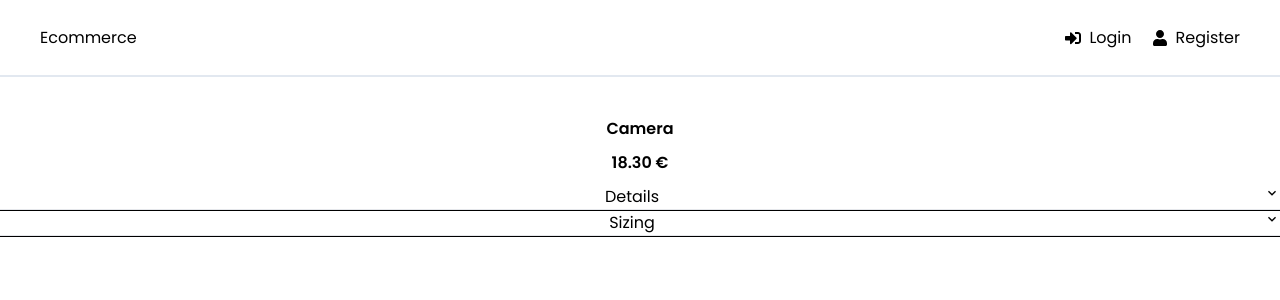
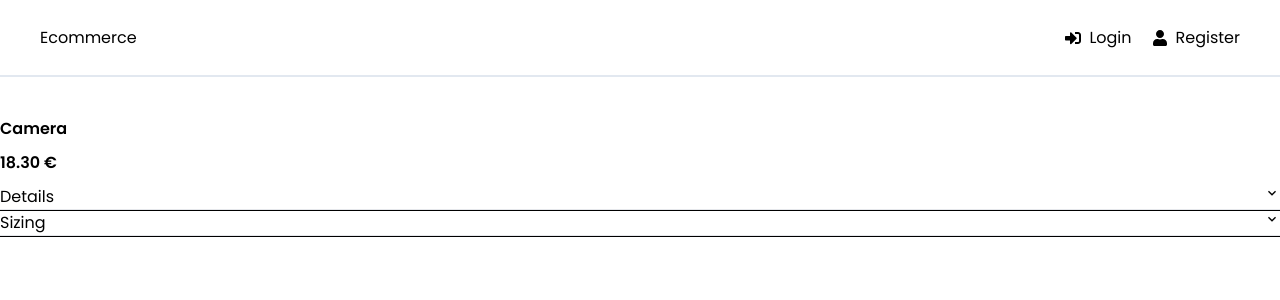
Before and after one commit to stefanlple/Ecommerce, a React (Create React App) app in the folder frontend/: page /descriptionbox in a window 1280 px wide. Shown: the top 300 px of the page. Built offline with nearby package versions, Linux system fonts and the light colour scheme.

Commit message:
text align left

```diff
--- a/frontend/src/components/ProductDescriptionBox.jsx
+++ b/frontend/src/components/ProductDescriptionBox.jsx
@@ -15,12 +15,14 @@ const test = {
 function ProductDescriptionBox() {
   return (
     <>
+      <div className="text-left">
         <h1>{test.header}</h1>
         <h2>{test.price.toFixed(2)} € </h2>
         <menu>
           <DropdownText name="Details" />
           <DropdownText name="Sizing" />
         </menu>
+      </div>
     </>
   );
 }
```
Lines whose indentation alone changed are shown as unchanged.
